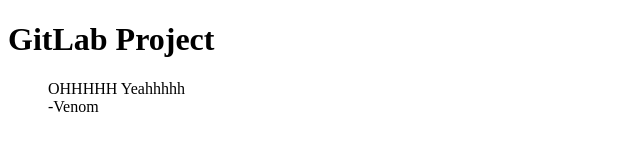
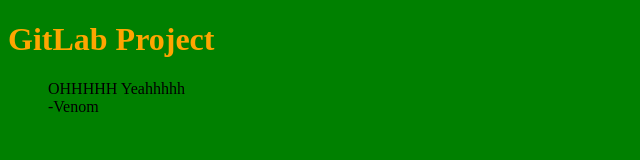
Before and after one commit to bbordwell/GitLab, a plain HTML site: page index.html in a window 1280 px wide. Shown: the whole page, without its empty margins (0-640 px from the left). Drawn offline with Linux system fonts and the light colour scheme.

Commit message:
Update index.html
Added basic styles for index.html

```diff
--- a/index.html
+++ b/index.html
@@ -5,6 +5,14 @@
     <meta http-equiv="X-UA-Compatible" content="IE=edge">
     <meta name="viewport" content="width=device-width, initial-scale=1.0">
     <title>Document</title>
+    <style>
+        body{
+        background-color: green;
+        }
+        h1{
+        color: orange;
+        }
+        </style>
 </head>
 <body>
 <h1>GitLab Project</h1>
```
